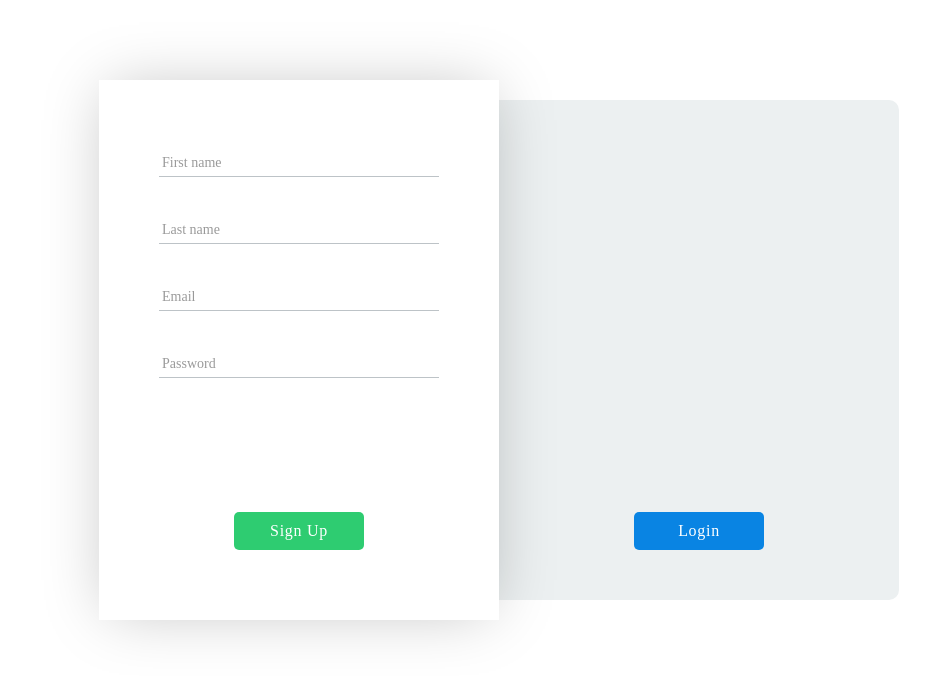
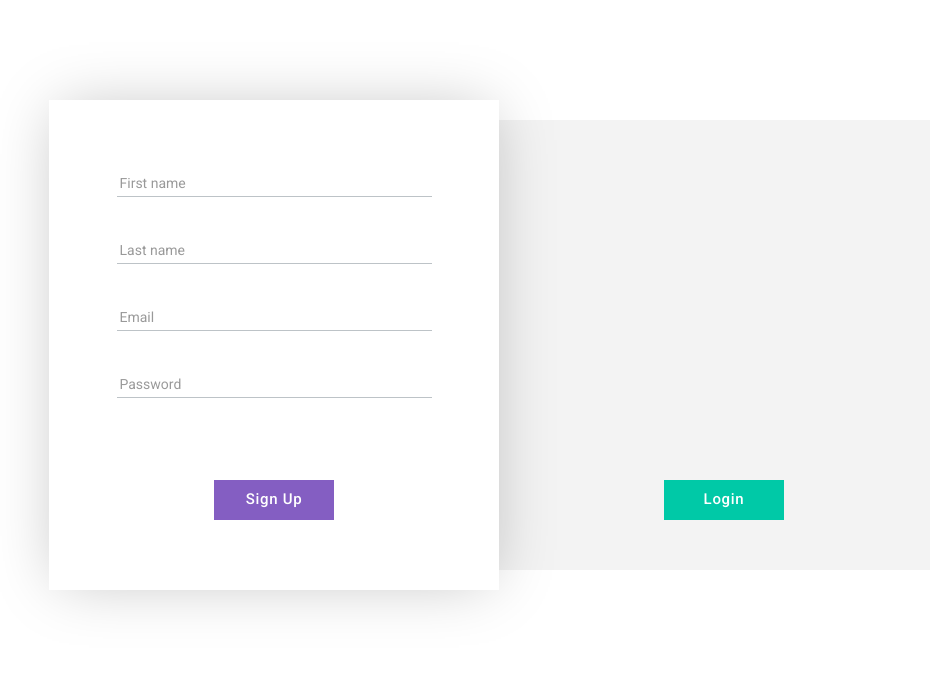
Before and after one commit to martatomchuck/login-page, a plain HTML site: page index.html in a window 1280 px wide. Shown: the whole page, without its empty margins (141-1071 px from the left). Drawn offline with Linux system fonts and the light colour scheme.

Commit message:
updating css

```diff
--- a/css/main.css
+++ b/css/main.css
@@ -1,16 +1,16 @@
 * {
     box-sizing: border-box;
-    font-family: 'Montserrat';
+    font-family: 'Roboto', sans-serif;
     font-size: 14px;
   }
 
   .container {
     position: relative;
     width: 100%;
-    max-width: 800px;
-    height: 500px;
-    margin: 100px auto;
-    background: #ecf0f1;
+    max-width: 900px;
+    height: 450px;
+    margin: 120px auto;
+    background: #f3f3f3;
     border-radius: 10px;
   }
 
@@ -44,29 +44,31 @@
   }
 
   .btn {
-    width: 130px;
+    width: 120px;
+    height: 40px;
     color: #fff;
-    border-radius: 5px;
     border: none;
     padding: 10px 25px;
-    font-size: 16px;
-    font-weight: 300;
+    font-size: 15px;
+    font-weight: 500;
     letter-spacing: .7px;
     text-align: center;
     z-index: 2;
     cursor: pointer;
+    transition: all 0.3s ease-in-out;
   }
 
   .btn:hover {
-    opacity: 0.85;
+    opacity: 0.8;
+    transition: all 0.3s ease-in-out;
   }
 
   .btn-primary {
-    background: #2ecc71;
+    background: #845EC2;
   }
 
   .btn-secondary {
-    background: #0984e3;
+    background: #00C9A7;
   }
 
   input {
@@ -110,7 +112,7 @@
     opacity: 0;
     visibility: 0;
   }
-  z
+
   #signupChecked:not(:checked) + .form-container input[type="text"]:nth-child(2) {
     opacity: 0;
     visibility: 0;
--- a/index.html
+++ b/index.html
@@ -3,6 +3,7 @@
 <head>
     <meta charset="UTF-8">
     <meta name="viewport" content="width=device-width, initial-scale=1.0">
+    <link href="https://fonts.googleapis.com/css2?family=Roboto:wght@300;400;500;700&display=swap" rel="stylesheet">
     <link rel="stylesheet" href="./css/main.css">
     <title>Login form</title>
 </head>
```
